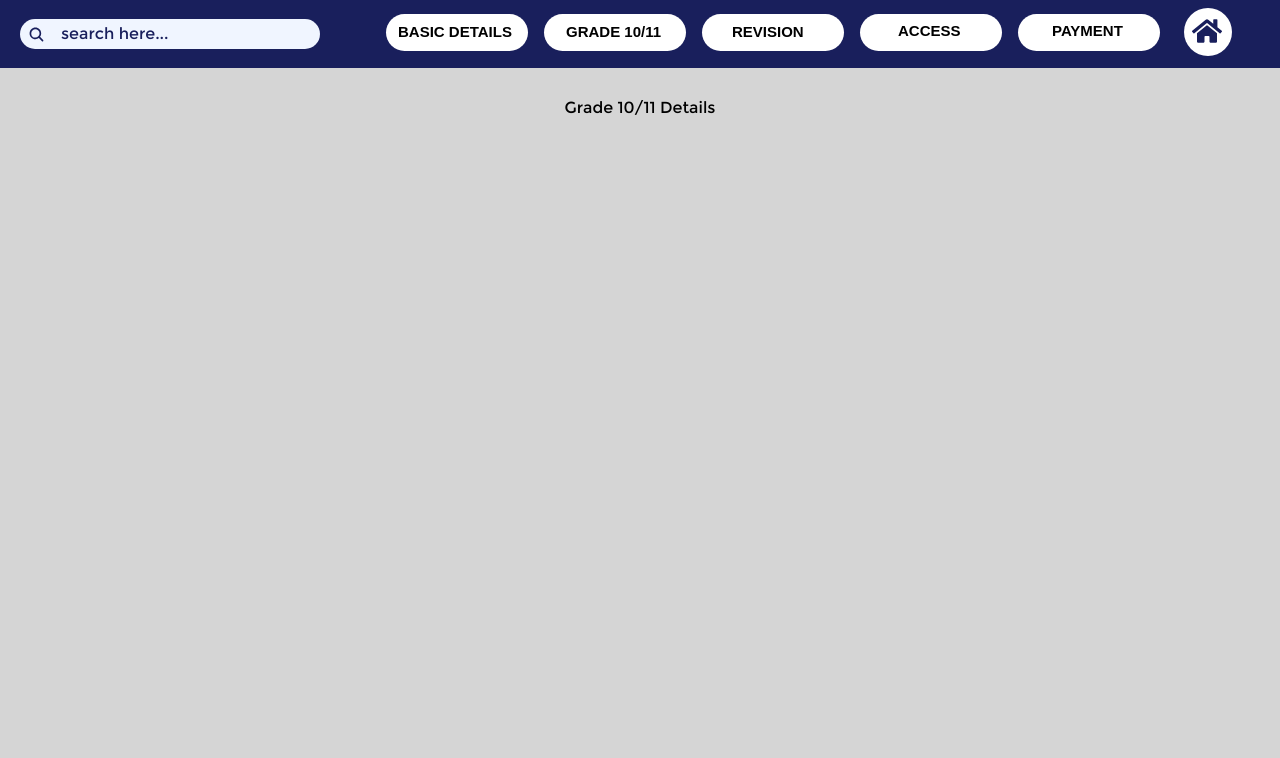
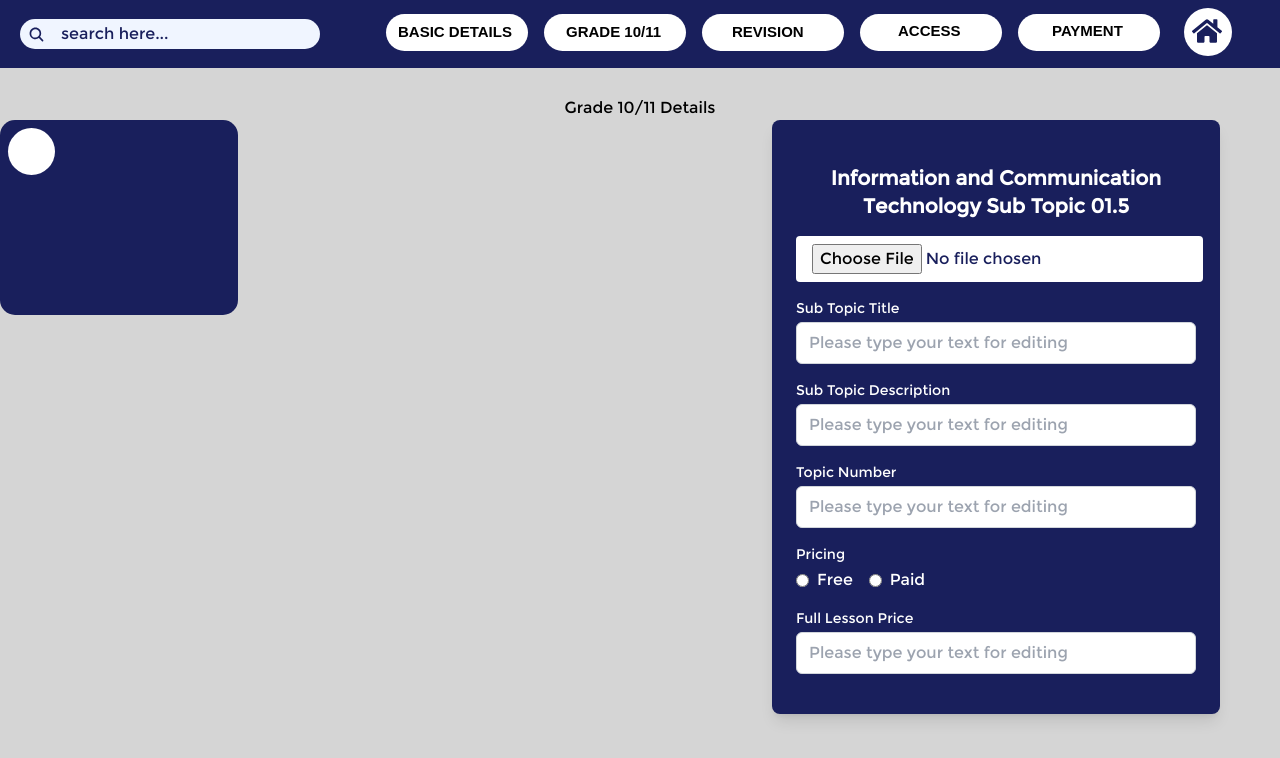
Before and after one commit to IsharaWanninayaka/LMSproject, a React (Create React App) app: page /adminlogin/admindashboard/gradesdetails in a window 1280 px wide. Shown: the top 758 px of the page. Built offline with nearby package versions, Linux system fonts and the light colour scheme.

Commit message:
admin panal update

```diff
--- /dev/null
+++ b/src/components/admin/admin-components/TopicForm.js
@@ -0,0 +1,93 @@
+import React from 'react';
+
+const TopicForm = ({ setFile, setSubTopic, setSubTopicDescription, setPricing, setTopicNumber, setFullPrice }) => {
+  function getFile(event) {
+    if (event.target.files && event.target.files[0]) {
+      setFile(URL.createObjectURL(event.target.files[0]));
+    }
+  }
+
+
+  return (
+    <div className="max-w-md p-6 mx-auto text-white bg-[#191F5C] rounded-lg shadow-lg float-right xl:mr-[60px] lg:mr-[40px] md:mr-[20px]">
+      <h2 className="mb-4 text-xl font-semibold">Information and Communication Technology Sub Topic 01.5</h2>
+      <form>
+        <div className="mb-4">
+          <input type='file' onChange={getFile} className="px-4 py-2 text-[#191F5C] bg-white rounded hover:bg-gray-200" />
+        </div>
+        <div className="mb-4">
+          <label htmlFor="subTopicTitle" className="block mb-1 text-sm font-medium">Sub Topic Title</label>
+          <input
+            type="text"
+            id="subTopicTitle"
+            onChange={(e)=> setSubTopic(e.target.value)}
+            className="w-full px-3 py-2 text-black border border-gray-300 rounded-md"
+            placeholder="Please type your text for editing"
+          />
+        </div>
+        <div className="mb-4">
+          <label htmlFor="subTopicDescription" className="block mb-1 text-sm font-medium">Sub Topic Description</label>
+          <input
+            type="text"
+            id="subTopicDescription"
+            onChange={(e)=> setSubTopicDescription(e.target.value)}
+            className="w-full px-3 py-2 text-black border border-gray-300 rounded-md"
+            placeholder="Please type your text for editing"
+          />
+        </div>
+
+        <div className="mb-4">
+          <label htmlFor="subTopicDescription" className="block mb-1 text-sm font-medium">Topic Number</label>
+          <input
+            type="number"
+            id="topicNumber"
+            onChange={(e)=> setTopicNumber(e.target.value)}
+            className="w-full px-3 py-2 text-black border border-gray-300 rounded-md"
+            placeholder="Please type your text for editing"
+          />
+        </div>
+
+
+
+
+        <div className="mb-4">
+          <label className="block mb-1 text-sm font-medium">Pricing</label>
+          <div className="flex items-center space-x-4">
+            <label className="flex items-center">
+              <input
+                type="radio"
+                name="pricing"
+                value="free"
+                onChange={(e)=> setPricing(e.target.value)}
+                className="mr-2"
+              />
+              Free
+            </label>
+            <label className="flex items-center">
+              <input
+                type="radio"
+                name="pricing"
+                value="paid"
+                onChange={(e) => setPricing(e.target.value)}
+                className="mr-2"
+              />
+              Paid
+            </label>
+          </div>
+        </div>
+        <div className="mb-4">
+          <label htmlFor="lessonPrice" className="block mb-1 text-sm font-medium">Full Lesson Price</label>
+          <input
+            type="text"
+            id="lessonPrice"
+            onChange={(e) => setFullPrice(e.target.value)}
+            className="w-full px-3 py-2 text-black border border-gray-300 rounded-md"
+            placeholder="Please type your text for editing"
+          />
+        </div>
+      </form>
+    </div>
+  );
+};
+
+export default TopicForm;
--- a/src/components/admin/admin-panels/GradesDetails.jsx
+++ b/src/components/admin/admin-panels/GradesDetails.jsx
@@ -1,20 +1,59 @@
 import React from 'react'
+import { useState } from 'react';
 import HeaderBar from '../admin-components/navigateBar/HeaderBar'
+import TopicForm from '../admin-components/TopicForm'
 
 function GradesDetails() {
+  const [file, setFile] = useState()
+  const [subTopic, setSubTopic] = useState();
+  const [subTopicDescription, setSubTopicDescription] = useState();
+  const [pricing, setPricing] = useState();
+  const [TopicNumber, setTopicNumber] = useState();
+  const [FullPrice, setFullPrice] = useState();
+
+
+  const Feesstate = "Free";
   return (
     <div>
       <HeaderBar/>
-
       <div className='text-center mt-7'>
         Grade 10/11 Details
       </div>
 
+      <div>
+        <div className='bg-[#191F5C] m-0  rounded-[15px] mb-5 w-[238px] h-[195px] items-center absolute'>
+          <div className='mx-[3px]'> {file && <img src={file}  alt='selected' className='rounded-b-[24px] rounded-t-[13px] pt-[2px] h-[135px] w-[238px]'/>}
+          </div>
+              <div className='flex flex-nowrap '>
+                <div className='bg-white rounded-[50px] w-[47px] h-[47px] mt-2 ml-2 pr-4'>
+                  <p className='pt-[0px] pl-[10px] text-[24px] font-bold text-[#191F5C]'>{TopicNumber}</p>
+                  <div className='text-[#191F5C] text-[11px] mt-[-10px] ml-[11px] font-semibold '>{pricing}</div>
+                </div>
 
+                <div className='flex-wrap items-start pt-[5px] pl-2 pr-2'>
+                  <p className='text-white font-montserat text-[10px] font-semibold '>{subTopic}</p>
+                  <p className='leading-3 font-montserat text-[10px] text-white font-normal pt-[1px]'>{subTopicDescription}</p>
+                </div>
+              </div>
+        </div>
+      </div>
+
+      <div className='mb-4 w-[]'>
+        <div>
+          <TopicForm
+            setFile={setFile}
+            setSubTopic={setSubTopic}
+            setSubTopicDescription={setSubTopicDescription}
+            setPricing={setPricing}
+            setTopicNumber={setTopicNumber}
+            setFullPrice={setFullPrice}
+          />
+        </div>
+      </div>
 
     </div>
 
   )
 }
 
-export default GradesDetails
+export default GradesDetails;
```
Lines whose indentation alone changed are shown as unchanged.
